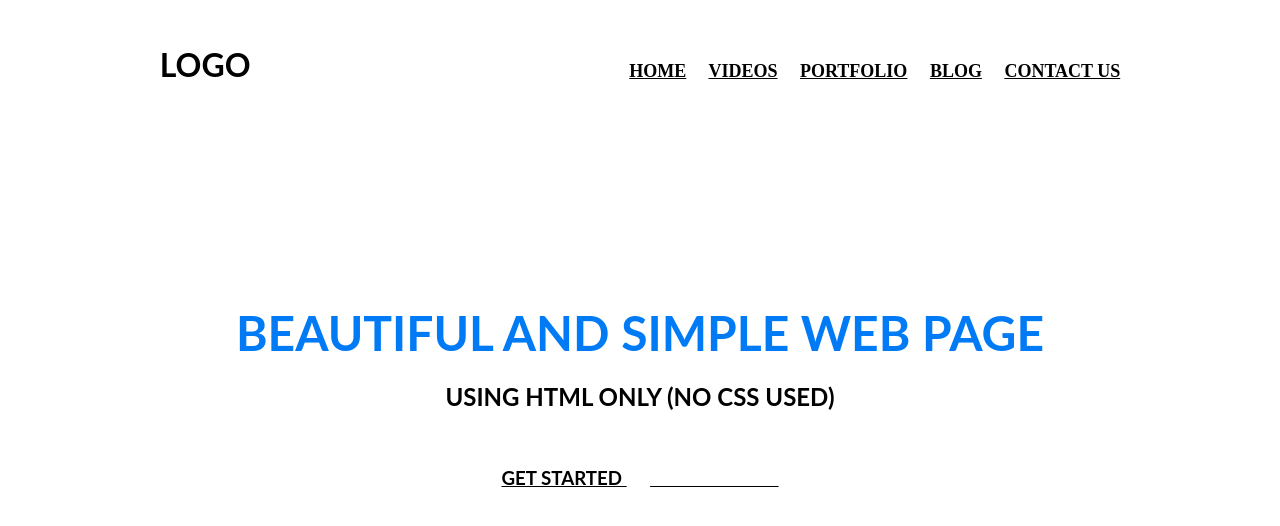
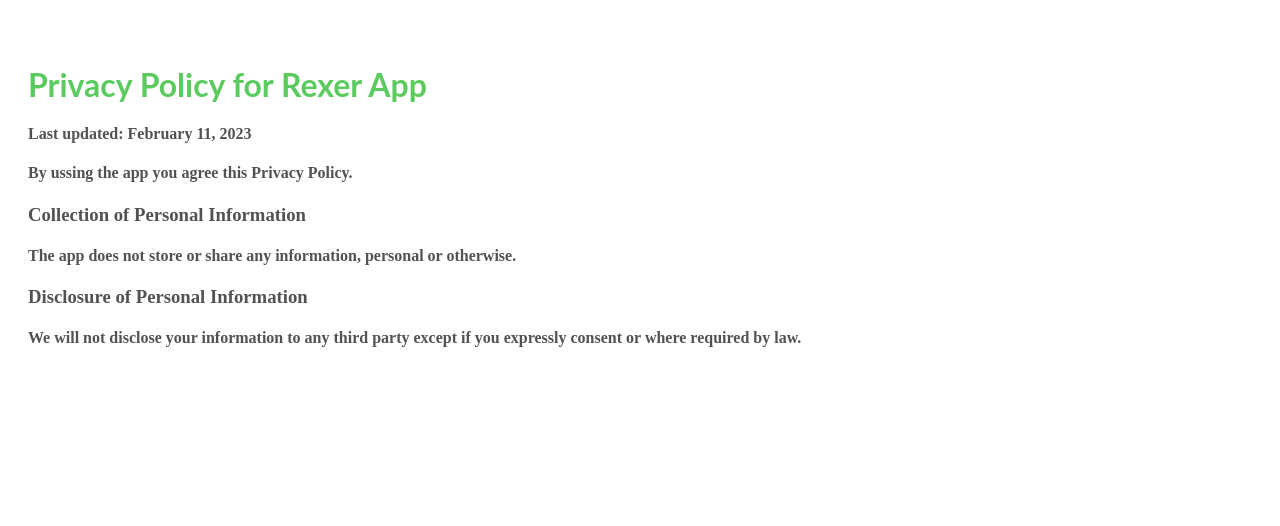
Before and after one commit to BracoZS/Rexer, a plain HTML site: page index.html in a window 1280 px wide. Drawn offline with Linux system fonts and the light colour scheme.

Commit message:
Update index.html

```diff
--- a/index.html
+++ b/index.html
@@ -1,46 +1,27 @@
-<!DOCTYPE html>
+</html> <!DOCTYPE html>
 <html lang="en">
 <head>
+
+
 	<meta charset="utf-8">
 	<title>
-		beautiful and simple website using html only -- fullywrold web tutorials
+		Privacy Policy for Rexer App
 	</title>
 </head>
-<body background="green" link="#000" alink="#017bf5" vlink="#000">
+
+<body background="red" style="padding:20">
+
 	<br />
-	<h3 align="center">
-		<font face="Lato" size="6">LOGO</font>
-		&nbsp;&nbsp;&nbsp;&nbsp;&nbsp;&nbsp;&nbsp;&nbsp;&nbsp;&nbsp;&nbsp;&nbsp;&nbsp;&nbsp;&nbsp;&nbsp;&nbsp;&nbsp;&nbsp;
-		&nbsp;&nbsp;&nbsp;&nbsp;&nbsp;&nbsp;&nbsp;&nbsp;&nbsp;&nbsp;&nbsp;&nbsp;&nbsp;&nbsp;&nbsp;&nbsp;&nbsp;&nbsp;&nbsp;
-		&nbsp;&nbsp;&nbsp;&nbsp;&nbsp;&nbsp;&nbsp;&nbsp;&nbsp;&nbsp;&nbsp;&nbsp;&nbsp;&nbsp;&nbsp;&nbsp;&nbsp;&nbsp;&nbsp;
-		&nbsp;&nbsp;&nbsp;&nbsp;&nbsp;&nbsp;&nbsp;&nbsp;&nbsp;&nbsp;&nbsp;&nbsp;&nbsp;&nbsp;&nbsp;&nbsp;&nbsp;&nbsp;&nbsp;
-		<font face="cinzel" size="4">
-			<a href="#">HOME</a>&nbsp;&nbsp;&nbsp;&nbsp;
-			<a href="#">VIDEOS</a>&nbsp;&nbsp;&nbsp;&nbsp;
-			<a href="#">PORTFOLIO</a>&nbsp;&nbsp;&nbsp;&nbsp;
-			<a href="#">BLOG</a>&nbsp;&nbsp;&nbsp;&nbsp;
-			<a href="#">CONTACT US</a>
-		</font>
+	<h3  align="center-left">
+		<font face="Lato" size="6" color="#5ccb5f">Privacy Policy for Rexer App</font>
 	</h3>
-	<br /><br /><br /><br /><br /><br /><br /><br /><br /><br />
-	<h1 align="center">
-		<font face="Lato" color="#017bf5" size="7">
-			BEAUTIFUL AND SIMPLE WEB PAGE
-		</font>
-	</h1>
-	<h3 align="center">
-		<font face="Lato" color="#000" size="5">
-			USING HTML ONLY (NO CSS USED)
-		</font>
-	</h3>
-	<br />
-	<h3 align="center">
-	<a href="#">
-		<font face="Lato" color="#000">GET STARTED</font>
-	</a>&nbsp;&nbsp;&nbsp;&nbsp;
-	<a href="#">
-		<font face="Lato" color="#fff">SUBSCRIBE US</font>
-	</a>
-	</h3>
+	<h4><font color="#525252">Last updated: February 11, 2023</h4>
+	<h4>By ussing the app you agree this Privacy Policy.</h4>
+
+	<h3>Collection of Personal Information</h3>
+	<h4><font color="#525252">The app does not store or share any information, personal or otherwise.</font></h4>
+	<h3>Disclosure of Personal Information</h3>
+    <h4><font color="#525252">We will not disclose your information to any third party except if you expressly consent or where required by law.</font></h4>
+
 </body>
 </html>
```
